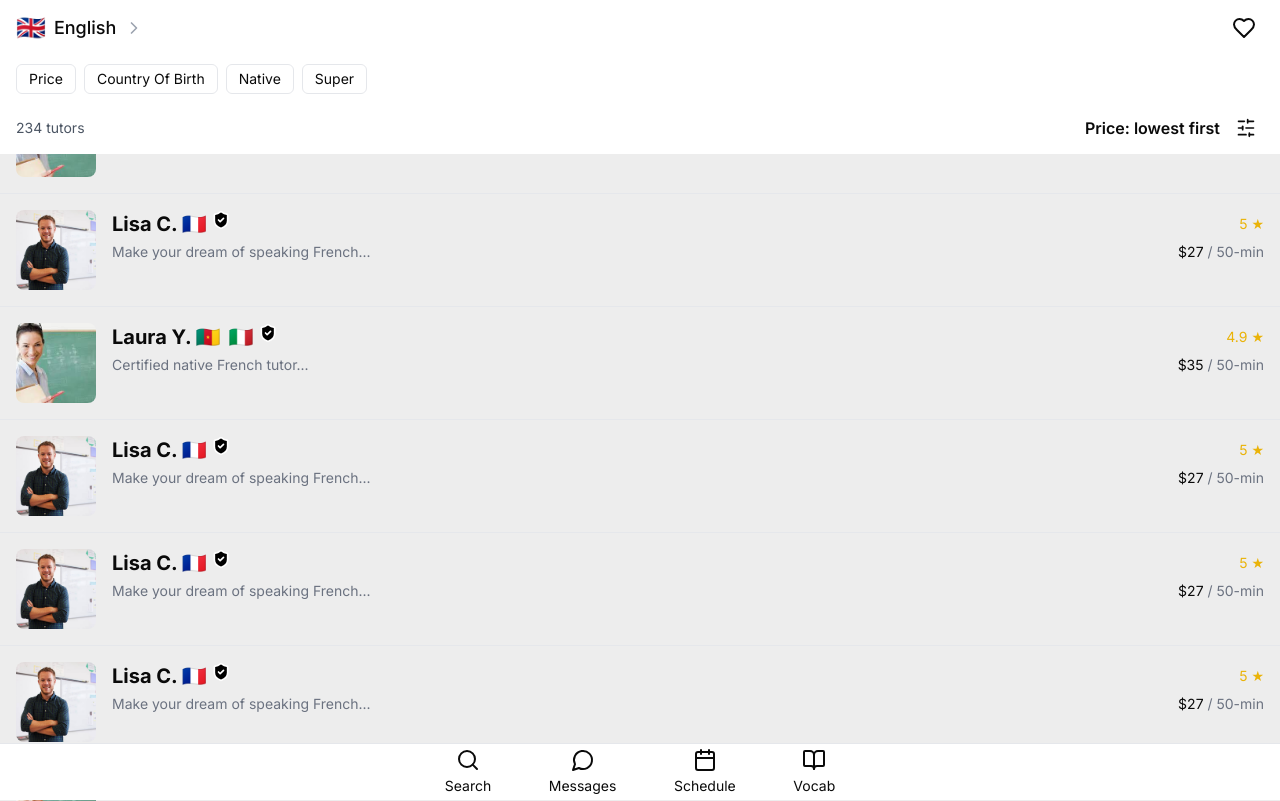
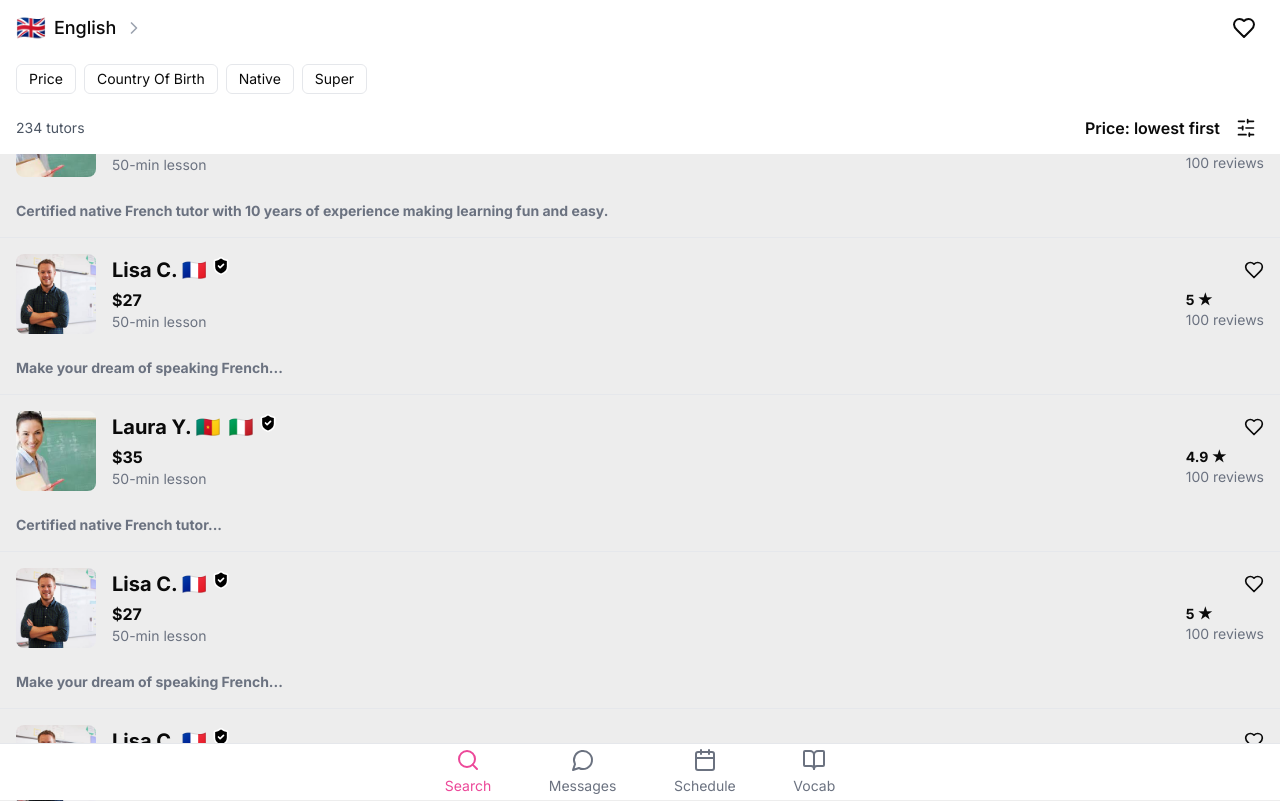
Before and after one commit to fatjan/tutorly, a Next.js app: page / in a window 1280 px wide. Built offline with nearby package versions, Linux system fonts and the light colour scheme.

Commit message:
improve tutor card and selected buttom nav

```diff
--- a/app/(home)/page.js
+++ b/app/(home)/page.js
@@ -6,8 +6,10 @@ export default function Home() {
           image: 'laura.jpeg',
           name: 'Laura Y.',
           flags: ['🇨🇲', '🇮🇹'],
-          description: 'Certified native French tutor...',
+          description: 'Certified native French tutor with 10 years of experience making learning fun and easy.',
           price: 35,
+          duration: 50,
+          reviews: 100,
           rating: 4.9,
         },
         {
@@ -16,6 +18,8 @@ export default function Home() {
           flags: ['🇫🇷'],
           description: 'Make your dream of speaking French...',
           price: 27,
+          duration: 50,
+          reviews: 100,
           rating: 5.0,
         },
         {
@@ -24,7 +28,9 @@ export default function Home() {
             flags: ['🇨🇲', '🇮🇹'],
             description: 'Certified native French tutor...',
             price: 35,
-            rating: 4.9,
+            duration: 50,
+            reviews: 100,
+              rating: 4.9,
         },
         {
             image: 'lisa.jpg',
@@ -32,6 +38,8 @@ export default function Home() {
             flags: ['🇫🇷'],
             description: 'Make your dream of speaking French...',
             price: 27,
+            duration: 50,
+            reviews: 100,
             rating: 5.0,
         },
         {
@@ -40,6 +48,8 @@ export default function Home() {
             flags: ['🇫🇷'],
             description: 'Make your dream of speaking French...',
             price: 27,
+            duration: 50,
+            reviews: 100,
             rating: 5.0,
         },
         {
@@ -48,6 +58,8 @@ export default function Home() {
             flags: ['🇫🇷'],
             description: 'Make your dream of speaking French...',
             price: 27,
+            duration: 50,
+            reviews: 100,
             rating: 5.0,
         },
         {
@@ -56,6 +68,8 @@ export default function Home() {
             flags: ['🇨🇲', '🇮🇹'],
             description: 'Certified native French tutor...',
             price: 35,
+            duration: 50,
+            reviews: 100,
             rating: 4.9,
         },
         {
@@ -64,6 +78,8 @@ export default function Home() {
             flags: ['🇨🇲', '🇮🇹'] ,
             description: 'Certified native French tutor...',
             price: 35,
+            duration: 50,
+            reviews: 100,
             rating: 4.9,
         },
         {
@@ -72,6 +88,8 @@ export default function Home() {
             flags: ['🇨🇲', '🇮🇹'],
             description: 'Certified native French tutor...',
             price: 35,
+            duration: 50,
+            reviews: 100,
             rating: 4.9,
         },
         {
@@ -80,6 +98,8 @@ export default function Home() {
             flags: ['🇨🇲', '🇮🇹'],
             description: 'Certified native French tutor...',
             price: 35,
+            duration: 50,
+            reviews: 100,
             rating: 4.9,
         },
       ];
--- a/components/BottomNavBar.js
+++ b/components/BottomNavBar.js
@@ -1,24 +1,39 @@
 'use client';
 
+import { useState } from 'react';
 import { Search, MessageCircle, Calendar, BookOpen } from 'lucide-react';
 
 export default function BottomNavBar() {
+  const [activeTab, setActiveTab] = useState('search');
+
   return (
     <nav className="fixed bottom-0 left-0 w-full bg-white border-t">
       <div className="max-w-md mx-auto flex justify-around items-center h-14">
-        <button className="flex flex-col items-center gap-1 px-3 py-2">
+        <button
+          className={`flex flex-col items-center gap-1 px-3 py-2 ${activeTab === 'search' ? 'text-pink-500' : 'text-gray-500'}`}
+          onClick={() => setActiveTab('search')}
+        >
           <Search className="h-6 w-6" />
           <span className="text-sm">Search</span>
         </button>
-        <button className="flex flex-col items-center gap-1 px-3 py-2">
+        <button
+          className={`flex flex-col items-center gap-1 px-3 py-2 ${activeTab === 'messages' ? 'text-pink-500' : 'text-gray-500'}`}
+          onClick={() => setActiveTab('messages')}
+        >
           <MessageCircle className="h-6 w-6" />
           <span className="text-sm">Messages</span>
         </button>
-        <button className="flex flex-col items-center gap-1 px-3 py-2">
+        <button
+          className={`flex flex-col items-center gap-1 px-3 py-2 ${activeTab === 'schedule' ? 'text-pink-500' : 'text-gray-500'}`}
+          onClick={() => setActiveTab('schedule')}
+        >
           <Calendar className="h-6 w-6" />
           <span className="text-sm">Schedule</span>
         </button>
-        <button className="flex flex-col items-center gap-1 px-3 py-2">
+        <button
+          className={`flex flex-col items-center gap-1 px-3 py-2 ${activeTab === 'vocab' ? 'text-pink-500' : 'text-gray-500'}`}
+          onClick={() => setActiveTab('vocab')}
+        >
           <BookOpen className="h-6 w-6" />
           <span className="text-sm">Vocab</span>
         </button>
--- a/components/TutorCard.js
+++ b/components/TutorCard.js
@@ -1,8 +1,10 @@
 import { ShieldCheckIcon } from 'lucide-react';
+import { Heart } from 'lucide-react';
 
 export default function TutorCard({ tutor }) {
   return (
-    <div className="flex p-4 border-b">
+    <div className="flex flex-col p-4 border-b">
+      <div className="flex items-center">
         <img
           src={tutor.image}
           alt={tutor.name}
@@ -17,21 +19,26 @@ export default function TutorCard({ tutor }) {
               }
               <ShieldCheckIcon className="w-5 h-5 fill-black text-white" />
             </h3>
-          <div className="text-sm text-yellow-500">{tutor.rating} ★</div>
+            <Heart className="w-5 h-5" />
           </div>
           <div className="flex justify-between items-center mt-1">
-          <p className="text-sm text-gray-500">{tutor.description}</p>
-          <div className="text-sm">
-            ${tutor.price} <span className="text-gray-500">/ 50-min</span>
+            <div className="flex flex-col items-left">
+              <div className="text-md text-left font-bold">${tutor.price}</div>
+              <div className="text-sm text-gray-500">{tutor.duration}-min lesson</div>
+            </div>
+            <div className="flex flex-col items-left">
+              <div className="text-sm text-black-500 font-bold">{tutor.rating} ★</div>
+              <div className="text-sm text-gray-500">
+                {tutor.reviews} reviews
               </div>
             </div>
-        {/* <div className="flex items-center mt-1">
-          {tutor.flags.map((flag, index) => (
-            <span key={index} className="mr-2">
-              {flag}
-            </span>
-          ))}
-        </div> */}
+          </div>
+        </div>
+      </div>
+      <div className="flex items-center mt-6">
+        <p className="text-sm text-gray-500 text-left font-bold">
+          {tutor.description}
+        </p>
       </div>
     </div>
   );
```
Lines whose indentation alone changed are shown as unchanged.
